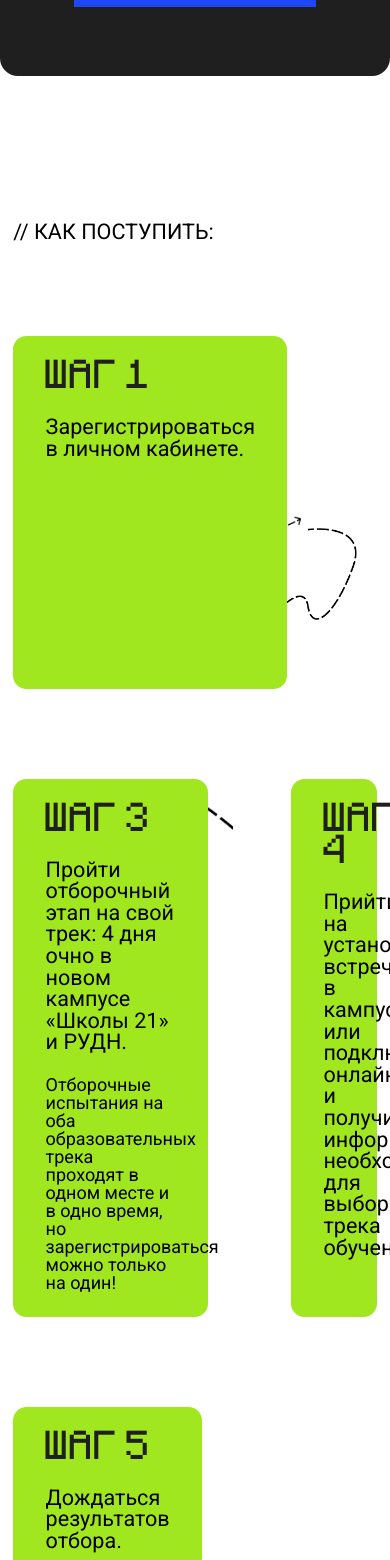
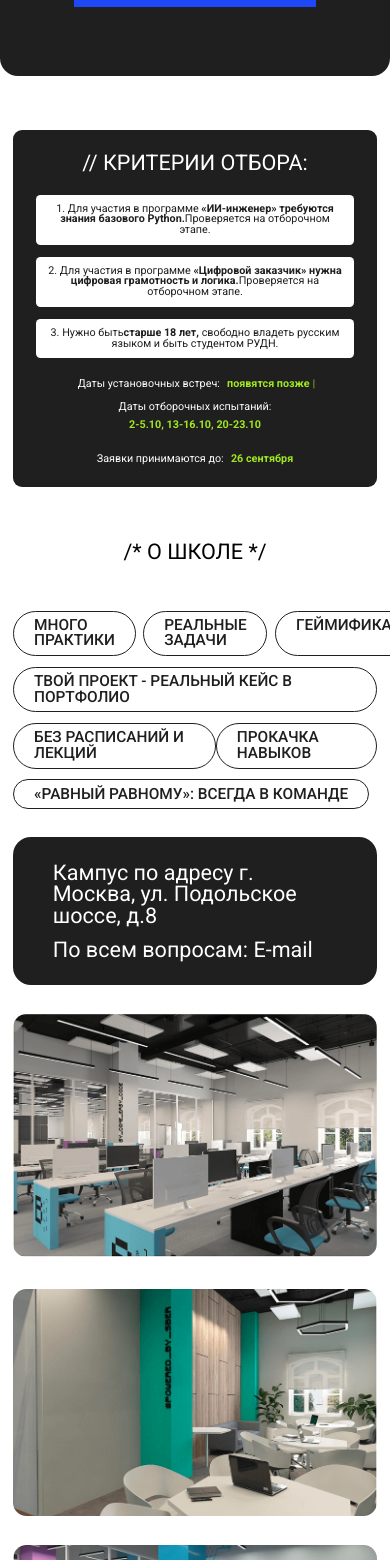
Before and after one commit to SagderovKamalIT/school-21, a React (Vite) app: page / in a window 390 px wide. Shown: the part 3228-4788 px from the top of the page. Built offline with nearby package versions, Linux system fonts and the light colour scheme.

Commit message:
add adaptive to Footer

```diff
--- a/src/App.jsx
+++ b/src/App.jsx
@@ -27,7 +27,7 @@ function App() {
       <TrainingTasks />
       <JobPrep />
       <Employers />
-      <Admission />
+      {/* <Admission /> */}
       <SelectionCriteria />
       <AboutSchool />
       <ContactForm />
--- a/src/components/AboutSchool/AboutSchool.module.scss
+++ b/src/components/AboutSchool/AboutSchool.module.scss
@@ -15,14 +15,19 @@
 
 .aboutContent {
   display: flex;
-  flex-direction: row;
-  width: calc(50 / 2);
+  justify-content: space-between;
+  align-items: flex-start;
+  gap: 2rem;
+  width: 100%;
 }
 
-.aboutContentLeft {
+.aboutContentLeft,
+.aboutContentRight {
+  flex: 1 1 50%;
+  max-width: 50%;
   display: flex;
   flex-direction: column;
-  gap: 3.5rem;
+  gap: 2rem;
 }
 
 .aboutContentInfo {
@@ -33,12 +38,11 @@
   li {
     font-weight: 500;
     font-size: clamp(1rem, 1vw + 0.8rem, 1.5rem);
-    padding: clamp(0.3rem, 0.5vw + 0.2rem, 0.438rem)
-      clamp(0.8rem, 1vw + 0.5rem, 1.375rem);
+    padding: 0.438rem 1.375rem;
     text-transform: uppercase;
     color: $dark-jungle-green;
     border-radius: 6.25rem;
-    border: 0.063rem solid $dark-jungle-green;
+    border: 1px solid $dark-jungle-green;
     width: fit-content;
   }
 }
@@ -47,12 +51,10 @@
   display: flex;
   flex-direction: column;
   gap: 0.75rem;
-  flex-wrap: wrap;
 }
 
 .aboutContentList1 {
   display: flex;
-  flex-direction: row;
   gap: clamp(0.5rem, 2vw, 1.25rem);
 }
 
@@ -68,58 +70,49 @@
   display: flex;
   flex-direction: column;
   gap: 0.875rem;
+
+  p {
+    font-weight: 400;
+    font-size: 1.5rem;
+    color: $white;
+  }
 }
 
-.aboutContentAddress p {
-  font-weight: 400;
-  font-size: 1.5rem;
-  color: $white;
-}
 
-.aboutContentImage img {
-  width: clamp(30rem, 49vw, 46.813rem);
-}
-
-.aboutContentRight {
-  display: flex;
-  flex-direction: column;
-  gap: 3.113rem;
+.aboutContentImage img,
+.aboutImageCoworking,
+.aboutImageHall img {
+  width: 100%;
+  height: auto;
+  border-radius: 0.938rem;
+  object-fit: cover;
 }
 
 .aboutImageCoworking {
-
-  margin-left: clamp(2rem, 10vw, 4.813rem);
-  height: clamp(20rem, 40vh, 31.188rem);
-  width: clamp(21rem, 45vw, 49.813rem);
   background-image: url("../../assets/images/aboutSchool/coworking.png");
   background-size: cover;
   background-repeat: no-repeat;
+  background-position: center;
   border-radius: 0.938rem;
-  box-sizing: border-box;
+  width: 100%;
+  aspect-ratio: 16 / 10;
 }
 
-.aboutImageHall {
-  //   content: '';
-  // position: absolute;
+.aboutImageHall img {
+  width: 100%;
+  aspect-ratio: 16 / 6;
+  object-fit: cover;
+  border-radius: 0.938rem;
+}
 
 
+@media (max-width: 1024px) {
+  .aboutContent {
+    flex-direction: column;
+  }
 
-  // background-image: url(../../assets//images//aboutSchool//lecture-hall.png);
-  // background-size: cover;
-  // background-repeat: no-repeat;
-  // box-sizing: border-box;
-  // width: clamp(20rem, 40vw, 51.625rem);
-  // height: clamp(10rem, 20vh, 22.063rem);
-  // background-position: bottom 0 right 0;
-
-
-
-  img {
-  width: clamp(30rem, 48vw, 61rem);
-  height: clamp(15rem, 28vh, 22.063rem)
+  .aboutContentLeft,
+  .aboutContentRight {
+    max-width: 100%;
   }
 }
-
-@media (max-width: 1680px) {
-
-}
--- a/src/components/AdmissionSection/AdmissionSection.module.scss
+++ b/src/components/AdmissionSection/AdmissionSection.module.scss
@@ -142,3 +142,19 @@ gap: 1.625rem;
 .card4 {
   width: 22vw;
 }
+
+
+@media (max-width: 1024px) {
+  .admission {
+  padding-top: 4rem;
+}
+
+.admissionContent {
+
+  gap: 2.188rem;
+
+
+}
+
+
+}
--- a/src/components/ContactForm/ContactForm.module.scss
+++ b/src/components/ContactForm/ContactForm.module.scss
@@ -8,17 +8,16 @@
 }
 
 .contactContainer {
-  padding: clamp(1.5rem , 10vh,3.063rem) clamp(5rem, 10vw, 10rem);
+  padding: clamp(1.5rem, 10vh, 3.063rem) clamp(5rem, 10vw, 10rem);
   border-radius: 1.25rem;
   background-color: $dark-jungle-green;
-
 }
 
 .contactContent {
   display: flex;
   flex-direction: column;
   gap: 2.5rem;
-  padding: clamp(2rem, 2vw ,5.094rem);
+  padding: clamp(2rem, 2vw, 5.094rem);
   max-width: 1447px;
   margin: 0 auto;
 }
@@ -47,7 +46,7 @@
 .contactFormItem,
 .contactFormButton {
   padding: 1.313rem 1.5rem;
-  width: clamp( 25rem, 25vw,39.125rem);
+  width: clamp(25rem, 25vw, 39.125rem);
   box-sizing: border-box;
   font-size: 1.5rem;
   font-family: inherit;
@@ -63,7 +62,6 @@
 
 .contactFormItem {
   font-weight: 500;
-
 }
 
 .contactFormAgreement {
@@ -72,15 +70,13 @@
   gap: 0.6rem;
   margin: 0 auto;
 
-
   input[type="checkbox"] {
- background-color: $white;
-  color: $black;
-  width: 1.313rem;
-     height: 1.313rem;
+    background-color: $white;
+    color: $black;
+    width: 1.313rem;
+    height: 1.313rem;
     cursor: pointer;
   }
-
 
   label {
     font-size: 1.25rem;
@@ -88,3 +84,98 @@
     cursor: pointer;
   }
 }
+
+@media (max-width: 1024px) {
+  .contactSection {
+    padding: 4rem 0;
+  }
+
+  .contactContainer {
+    padding: clamp(1.5rem, 10vh, 3.031rem) clamp(1rem, 3vw, 2.813rem);
+  }
+
+  .contactContent {
+    padding: 1.5rem;
+  }
+
+  .contactContainerTitle {
+    font-size: 2rem;
+    line-height: 2.5rem;
+    gap: 1.563rem;
+  }
+
+  .contactFormItem,
+  .contactFormButton {
+    border-radius: 0.313rem;
+    padding: 1.313rem 1.5rem;
+    width: clamp(8rem, 27vw, 15.563rem);
+    font-size: 0.875rem;
+  }
+
+  .contactFormAgreement {
+    display: flex;
+
+    align-items: center;
+    justify-content: center;
+    margin: 0 auto;
+
+    label {
+      font-size: 0.75rem;
+    }
+
+    input[type="checkbox"] {
+      width: 1rem;
+      height: 1rem;
+    }
+  }
+}
+
+@media (max-width: 490px) {
+
+    .contactSection {
+    padding: 3.75rem 0;
+  }
+
+  .contactContent {
+      gap: 1.4rem;
+  }
+
+  .contactContainer {
+    padding: clamp(1rem, 10vh, 1.438rem) clamp(0.6rem, 3vw, 1rem);
+    border-radius: 0.625rem;
+  }
+
+
+  .contactContainerTitle {
+    font-size: 1.25rem;
+    line-height: 1.5rem;
+
+  }
+
+  .contactForm {
+    flex-direction: column;
+    gap: 1rem;
+  }
+
+    .contactFormItem,
+  .contactFormButton {
+    border-radius: 0.313rem;
+    width: 100%;
+
+  }
+
+  .contactFormAgreement {
+
+    label {
+      font-size: 0.625rem;
+    }
+
+    input[type="checkbox"] {
+      width: 1rem;
+      height: 1rem;
+    }
+  }
+
+
+
+}
--- a/src/components/Footer/Footer.module.scss
+++ b/src/components/Footer/Footer.module.scss
@@ -31,3 +31,73 @@ padding : 0 9.25rem;
 
 
 }
+
+@media (max-width: 1024px) {
+
+  .footerContainer {
+padding : 0  2.813rem;
+}
+
+.footerContent {
+  padding: 1.5rem 0;
+}
+
+
+.footerLinks{
+  gap: 1.188rem;
+
+  img {
+    height: 34px;
+    width: auto;
+  }
+}
+
+
+.footerSocialLinks {
+  gap: 1.188rem;
+
+  img {
+    width: 32px;
+    height: auto;
+  }
+
+
+}
+
+
+
+}
+
+@media (max-width: 490px) {
+
+    .footerContainer {
+padding : 0  3.75rem;
+}
+
+.footerContent {
+  padding: 1.063rem 0;
+}
+
+
+.footerLinks{
+  gap: 0.875rem;
+
+  img {
+    height: 26px;
+    width: auto;
+  }
+}
+
+
+.footerSocialLinks {
+  gap: 0.978rem;
+
+  img {
+    width: 27px;
+    height: auto;
+  }
+
+
+}
+
+}
--- a/src/components/SelectionCriteria/SelectionCriteria.module.scss
+++ b/src/components/SelectionCriteria/SelectionCriteria.module.scss
@@ -71,3 +71,78 @@
   width: 100%;
   height: auto;
 }
+
+@media (max-width: 1024px) {
+
+  .selectionSection {
+    padding: 4rem 0;
+
+}
+
+.selectionContent {
+  gap: 2.188rem;
+  padding: 1.875rem;
+}
+
+.selectionlistItem {
+  padding: 0.938rem 5.844rem;
+  font-size: 0.875rem;
+   display: inline-block;
+
+}
+
+.selectionDayItems  {
+  gap: 0.938rem;
+  margin: 0 auto;
+}
+
+.dayItem {
+  font-size: 1rem;
+}
+
+
+
+
+
+}
+
+@media (max-width: 490px) {
+
+
+  .selectionSection {
+    padding: 3.75rem 0;
+
+}
+
+.selectionContent {
+  gap: 1.438rem;
+  padding: 1.563rem;
+  border-radius: 0.625rem;
+}
+
+.selectionlistItem {
+  padding: 0.625rem;
+  font-size: 0.75rem;
+  border-radius: 0.313rem;
+
+}
+
+.selectionDayItems  {
+  gap: 0.813rem;
+  margin: 0 auto;
+}
+
+.dayItem {
+  font-size: 0.75rem;
+}
+
+.dayItem:nth-child(2) {
+  display: flex;
+  flex-direction: column;
+  align-items: center;
+}
+
+
+
+
+}
```
